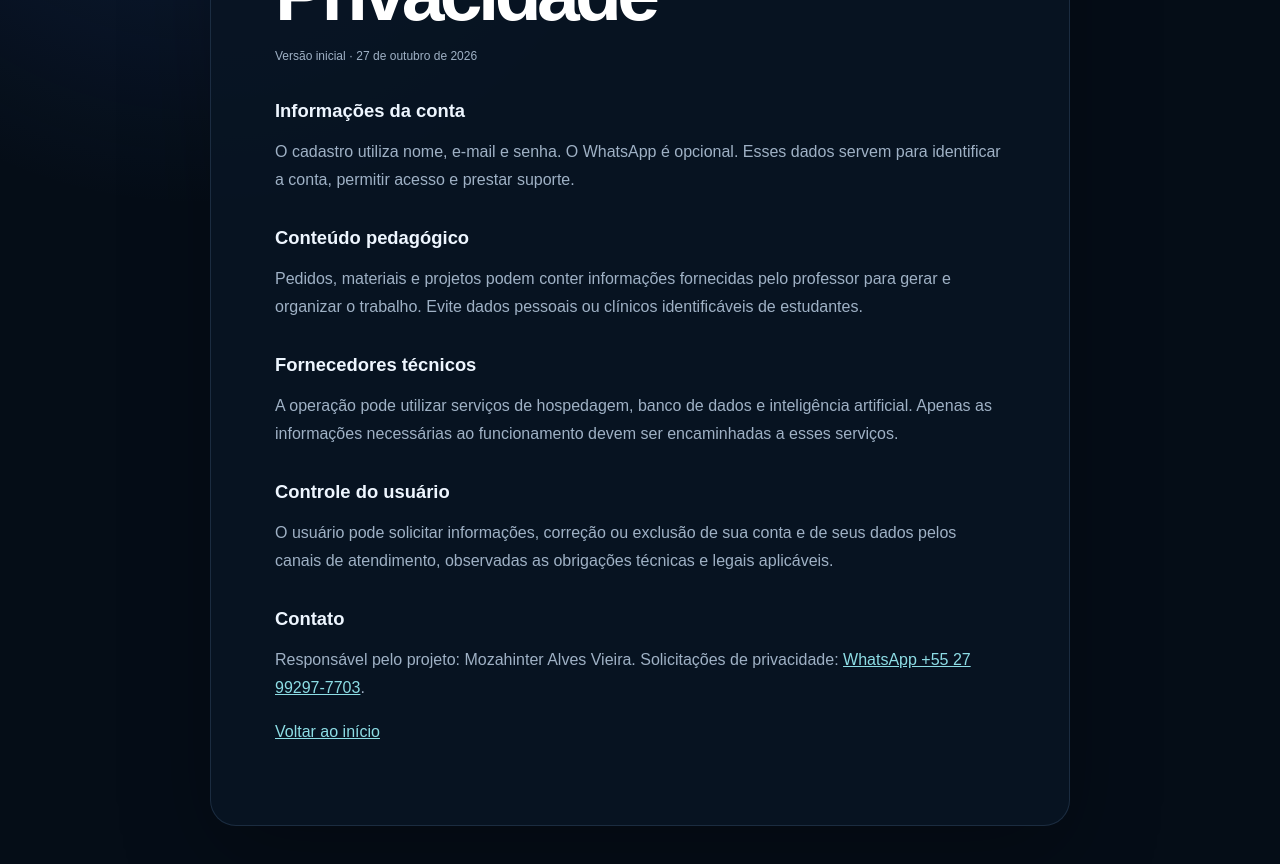
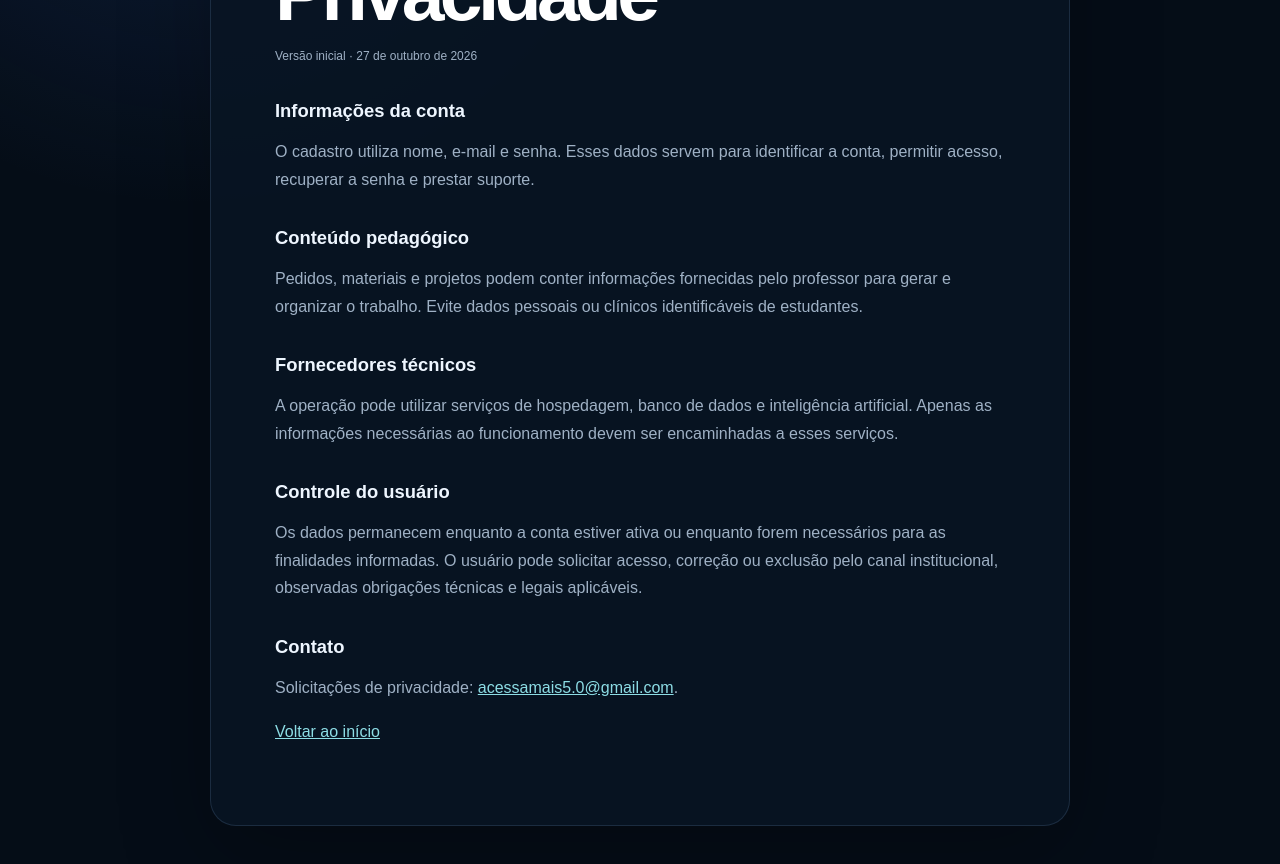
Before and after one commit to mozahintervieira/acessamais, a Next.js app in the folder apps/web/: page /privacidade in a window 1280 px wide. Shown: the part 320-1184 px from the top of the page. Built offline with nearby package versions, Linux system fonts and the light colour scheme.

Commit message:
feat: reforça privacidade e identidade institucional

```diff
--- a/apps/web/src/app/privacidade/page.tsx
+++ b/apps/web/src/app/privacidade/page.tsx
@@ -7,15 +7,15 @@ export default function PrivacyPage(): React.ReactElement {
         <h1>Política de Privacidade</h1>
         <p className="legalUpdated">Versão inicial · 27 de outubro de 2026</p>
         <h2>Informações da conta</h2>
-        <p>O cadastro utiliza nome, e-mail e senha. O WhatsApp é opcional. Esses dados servem para identificar a conta, permitir acesso e prestar suporte.</p>
+        <p>O cadastro utiliza nome, e-mail e senha. Esses dados servem para identificar a conta, permitir acesso, recuperar a senha e prestar suporte.</p>
         <h2>Conteúdo pedagógico</h2>
         <p>Pedidos, materiais e projetos podem conter informações fornecidas pelo professor para gerar e organizar o trabalho. Evite dados pessoais ou clínicos identificáveis de estudantes.</p>
         <h2>Fornecedores técnicos</h2>
         <p>A operação pode utilizar serviços de hospedagem, banco de dados e inteligência artificial. Apenas as informações necessárias ao funcionamento devem ser encaminhadas a esses serviços.</p>
         <h2>Controle do usuário</h2>
-        <p>O usuário pode solicitar informações, correção ou exclusão de sua conta e de seus dados pelos canais de atendimento, observadas as obrigações técnicas e legais aplicáveis.</p>
+        <p>Os dados permanecem enquanto a conta estiver ativa ou enquanto forem necessários para as finalidades informadas. O usuário pode solicitar acesso, correção ou exclusão pelo canal institucional, observadas obrigações técnicas e legais aplicáveis.</p>
         <h2>Contato</h2>
-        <p>Responsável pelo projeto: Mozahinter Alves Vieira. Solicitações de privacidade: <a href="https://wa.me/5527992977703">WhatsApp +55 27 99297-7703</a>.</p>
+        <p>Solicitações de privacidade: <a href="mailto:acessamais5.0@gmail.com">acessamais5.0@gmail.com</a>.</p>
         <p><a href="/">Voltar ao início</a></p>
       </article>
     </main>
```
